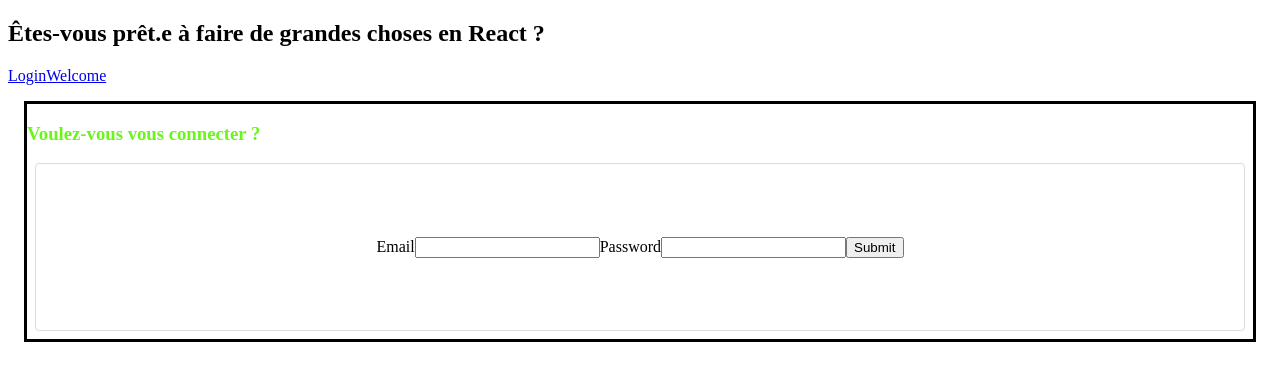
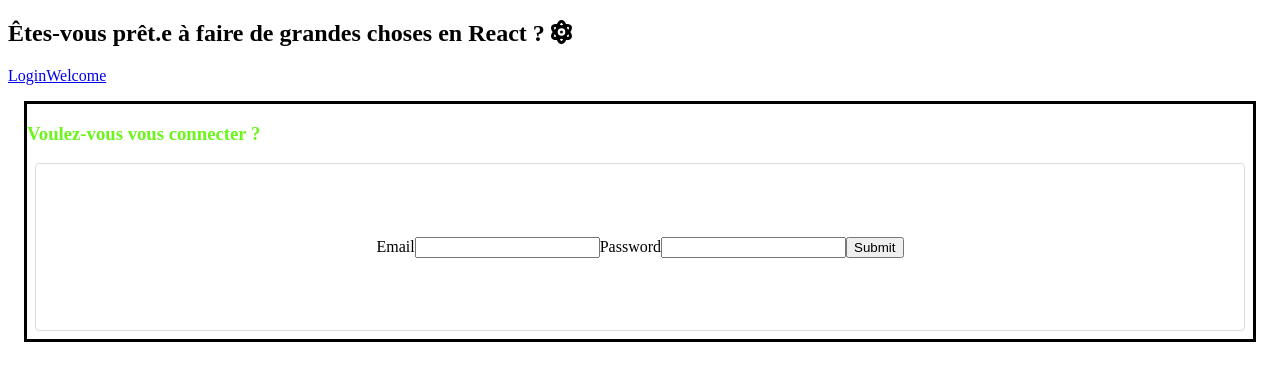
Before and after one commit to MaximePie/react-app-demo, a React (Create React App) app: page /login in a window 1280 px wide. Shown: the top 380 px of the page. Built offline with nearby package versions, Linux system fonts and the light colour scheme; the HTML template or start-up script is replaced by a standard one.

Commit message:
feat: Installer Font awesome

```diff
--- a/src/App.js
+++ b/src/App.js
@@ -1,4 +1,6 @@
 import './style/App.scss';
+import '../node_modules/@fortawesome/fontawesome-free/js/all.min';
+
 import Login from "./components/pages/Login";
 import Welcome from "./components/pages/Welcome";
 import Navigation from "./components/molecules/Navigation";
@@ -8,7 +10,7 @@ function App() {
   return (
     <BrowserRouter>
       <div className="App">
-        <h2>Êtes-vous prêt.e à faire de grandes choses en React ?</h2>
+        <h2>Êtes-vous prêt.e à faire de grandes choses en React ? <i className="fas fa-atom"></i></h2>
         <Navigation/>
         <Switch>
           <Route path='/login'>
--- a/src/components/pages/Login.jsx
+++ b/src/components/pages/Login.jsx
@@ -1,6 +1,5 @@
-import React, {useState} from 'react';
+import React from 'react';
 import Card from "../molecules/Card";
-import Button from "../atoms/Button";
 import {useForm} from "react-hook-form";
 
 export default function Login() {
```
